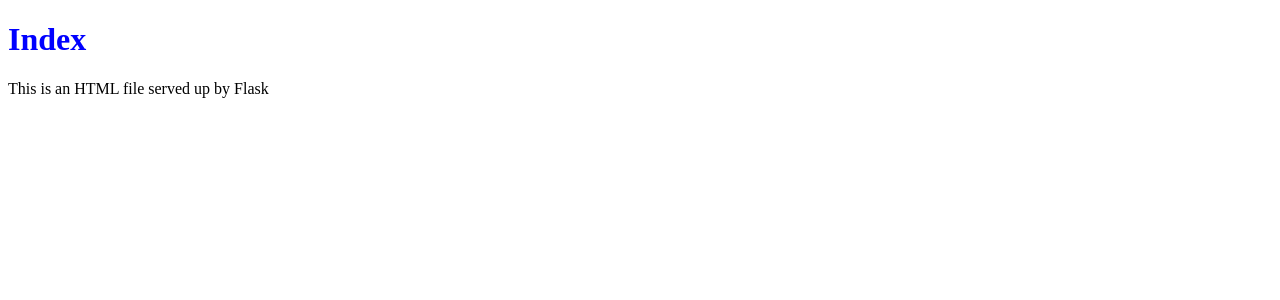
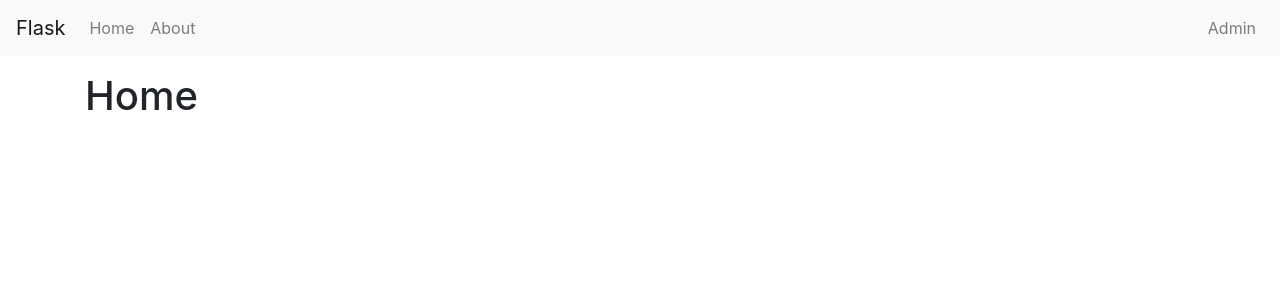
Before and after one commit to patrickkaelin/PROG2, a Flask app: page / in a window 1280 px wide. Shown: the top 300 px of the page. Run offline with Flask 2, Linux system fonts and the light colour scheme; some libraries are stand-ins or nearby versions.

Commit message:
New: new code in demo-exercise 08

```diff
--- /dev/null
+++ b/demos/08_pythonise_tutorial/app/static/css/style.css
@@ -0,0 +1,4 @@
+
+body {
+  background-color: #f1f1f1;
+}
--- /dev/null
+++ b/demos/08_pythonise_tutorial/app/static/js/app.js
@@ -0,0 +1,2 @@
+
+console.log("Hello from app.js!");
--- a/demos/08_pythonise_tutorial/app/templates/public/index.html
+++ b/demos/08_pythonise_tutorial/app/templates/public/index.html
@@ -5,12 +5,33 @@
   <meta charset="UTF-8">
   <meta name="viewport" content="width=device-width, initial-scale=1.0">
   <meta http-equiv="X-UA-Compatible" content="ie=edge">
+  <link rel="stylesheet" href="{{ url_for('static', filename='css/style.css') }}">
   <title>Index</title>
 </head>
 
 <body>
-  <h1 style="color: blue">Index</h1>
+	{% extends "public/templates/public_template.html" %}
+
+	{% block title %}Home{% endblock %}
+
+	{% block main %}
+
+	<div class="container">
+	  <div class="row">
+	    <div class="col">
+	      <h1>Home</h1>
+	    </div>
+	  </div>
+	</div>
+
+	{% endblock %}
+
+  <h1>Index</h1>
   <p>This is an HTML file served up by Flask</p>
+  <img src="{{ url_for('static', filename='img/picture.jpg') }}" alt="">
+
+
+  <script src="{{ url_for('static', filename='js/app.js') }}"></script>
 </body>
 
 
--- /dev/null
+++ b/demos/08_pythonise_tutorial/app/templates/public/templates/public_template.html
@@ -0,0 +1,56 @@
+<!doctype html>
+<html lang="en">
+  <head>
+    <!-- Required meta tags -->
+    <meta charset="utf-8">
+    <meta name="viewport" content="width=device-width, initial-scale=1, shrink-to-fit=no">
+
+    <!-- Bootstrap CSS -->
+    <link rel="stylesheet" href="https://stackpath.bootstrapcdn.com/bootstrap/4.2.1/css/bootstrap.min.css" integrity="sha384-GJzZqFGwb1QTTN6wy59ffF1BuGJpLSa9DkKMp0DgiMDm4iYMj70gZWKYbI706tWS" crossorigin="anonymous">
+
+    <title>{% block title %}{% endblock %}</title>
+  </head>
+
+
+  <body>
+    <nav class="navbar navbar-expand-lg navbar-light bg-light mb-3">
+      <a class="navbar-brand" href="#">Flask</a>
+      <button class="navbar-toggler" type="button" data-toggle="collapse" data-target="#navbarNav" aria-controls="navbarNav" aria-expanded="false" aria-label="Toggle navigation">
+        <span class="navbar-toggler-icon"></span>
+      </button>
+
+      <div class="collapse navbar-collapse" id="navbarNav">
+        <ul class="navbar-nav">
+          <li class="nav-item">
+            <a class="nav-link" href="/">Home</a>
+          </li>
+          <li class="nav-item">
+            <a class="nav-link" href="/about">About</a>
+          </li>
+        </ul>
+      </div>
+
+      <div class="collapse navbar-collapse" id="navbarNav">
+        <ul class="navbar-nav ml-auto">
+          <li class="nav-item">
+            <a class="nav-link" href="/admin/dashboard">Admin</a>
+          </li>
+        </ul>
+      </div>
+
+    </nav>
+
+
+    <main>
+      {% block main %}{% endblock %}
+    </main>
+
+
+    <!-- Optional JavaScript -->
+    <!-- jQuery first, then Popper.js, then Bootstrap JS -->
+    <script src="https://code.jquery.com/jquery-3.3.1.slim.min.js" integrity="sha384-q8i/X+965DzO0rT7abK41JStQIAqVgRVzpbzo5smXKp4YfRvH+8abtTE1Pi6jizo" crossorigin="anonymous"></script>
+    <script src="https://cdnjs.cloudflare.com/ajax/libs/popper.js/1.14.6/umd/popper.min.js" integrity="sha384-wHAiFfRlMFy6i5SRaxvfOCifBUQy1xHdJ/yoi7FRNXMRBu5WHdZYu1hA6ZOblgut" crossorigin="anonymous"></script>
+    <script src="https://stackpath.bootstrapcdn.com/bootstrap/4.2.1/js/bootstrap.min.js" integrity="sha384-B0UglyR+jN6CkvvICOB2joaf5I4l3gm9GU6Hc1og6Ls7i6U/mkkaduKaBhlAXv9k" crossorigin="anonymous"></script>
+    {% block script %}{% endblock %}
+  </body>
+</html>
--- a/demos/08_pythonise_tutorial/run.py
+++ b/demos/08_pythonise_tutorial/run.py
@@ -4,4 +4,6 @@ if __name__ == "__main__":
 	app.run(debug=True)
 
 
+
+
 # nächstes Kapitel --> https://pythonise.com/feed/flask/serving-static-files-with-flask
```
Also changed, not shown: demos/08_pythonise_tutorial/app/templates/admin/dashboard.html (+17 -0 lines), demos/08_pythonise_tutorial/app/templates/admin/templates/admin_template.html (added, +56 -0 lines), demos/08_pythonise_tutorial/app/static/img/picture.jpg (added).
